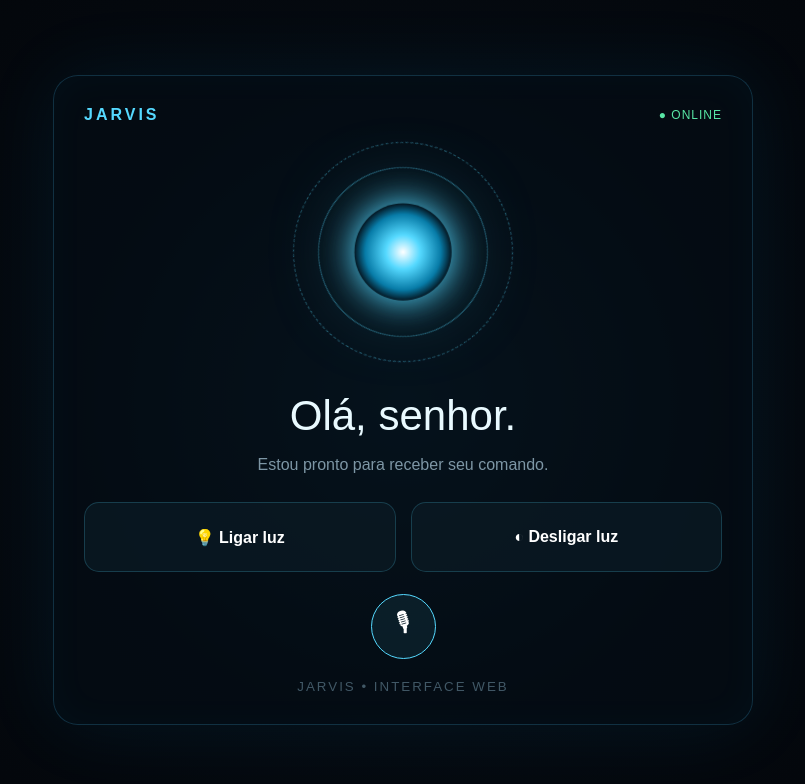
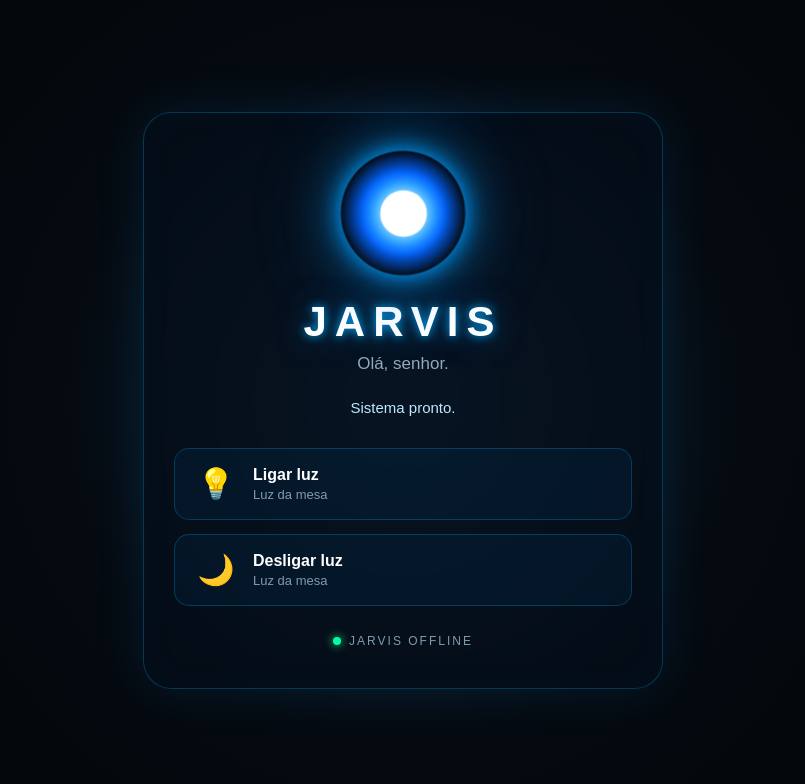
Before and after one commit to tiagomagalhaes242/Jarvis, a plain HTML site: page index.html in a window 1280 px wide. Shown: the whole page, without its empty margins (237-1042 px from the left). Drawn offline with Linux system fonts and the light colour scheme; no server answers.

Commit message:
Atualizar interface do JARVIS

```diff
--- a/index.html
+++ b/index.html
@@ -3,55 +3,58 @@
 <head>
     <meta charset="UTF-8">
     <meta name="viewport" content="width=device-width, initial-scale=1.0">
+
     <title>JARVIS</title>
+
     <link rel="stylesheet" href="style.css">
 </head>
+
 <body>
 
-<main class="app">
-
-  <header>
-    <strong>JARVIS</strong>
-    <span id="status">● ONLINE</span>
-  </header>
-
-  <section class="hero">
+    <main class="jarvis">
 
         <div class="orb">
-      <div class="core"></div>
-      <div class="ring ring1"></div>
-      <div class="ring ring2"></div>
+            <div class="orb-inner"></div>
         </div>
 
-    <h1>Olá, senhor.</h1>
+        <h1>JARVIS</h1>
 
-    <p id="message">
-      Estou pronto para receber seu comando.
-    </p>
+        <p class="subtitle">Olá, senhor.</p>
 
-  </section>
+        <div id="message" class="message">
+            Sistema pronto.
+        </div>
 
-  <section class="buttons">
+        <section class="controls">
 
-    <button id="lightOn">
-      💡 Ligar luz
+            <button id="lightOn" class="control-button">
+                <span class="icon">💡</span>
+
+                <span>
+                    <strong>Ligar luz</strong>
+                    <small>Luz da mesa</small>
+                </span>
             </button>
 
-    <button id="lightOff">
-      ◐ Desligar luz
+            <button id="lightOff" class="control-button">
+                <span class="icon">🌙</span>
+
+                <span>
+                    <strong>Desligar luz</strong>
+                    <small>Luz da mesa</small>
+                </span>
             </button>
 
         </section>
 
-  <button class="mic" id="mic">
-    🎙
-  </button>
-
-  <small>JARVIS • INTERFACE WEB</small>
+        <div class="status">
+            <span class="status-dot"></span>
+            <span id="statusText">JARVIS ONLINE</span>
+        </div>
 
     </main>
 
-<script src="script.js"></script>
+    <script src="script.js?v=3"></script>
 
 </body>
 </html>
--- a/script.js
+++ b/script.js
@@ -1,35 +1,106 @@
-const BRIDGE_URL = "https://routes-invision-techrepublic-older.trycloudflare.com";
+const BRIDGE_URL =
+    "https://routes-invision-techrepublic-older.trycloudflare.com";
 
 const message = document.getElementById("message");
+const statusText = document.getElementById("statusText");
 
-async function enviarComando(comando, texto) {
-    message.textContent = texto;
+const lightOn = document.getElementById("lightOn");
+const lightOff = document.getElementById("lightOff");
+
+
+async function enviarComando(comando) {
+
+    if (comando === "ligar") {
+        message.textContent = "💡 Ligando a luz...";
+    } else {
+        message.textContent = "🌙 Desligando a luz...";
+    }
+
+    statusText.textContent = "CONECTANDO...";
 
     try {
-        const resposta = await fetch(
-            `${BRIDGE_URL}/${comando}?t=${Date.now()}`
-        );
+
+        const url =
+            `${BRIDGE_URL}/${comando}?t=${Date.now()}`;
+
+        const resposta = await fetch(url, {
+            method: "GET",
+            cache: "no-store"
+        });
+
+        if (!resposta.ok) {
+            throw new Error(`HTTP ${resposta.status}`);
+        }
 
         const dados = await resposta.json();
 
+        console.log("Resposta do JARVIS:", dados);
+
         if (dados.ok) {
+
+            if (comando === "ligar") {
+                message.textContent = "💡 Luz ligada.";
+            } else {
+                message.textContent = "🌙 Luz desligada.";
+            }
+
+            statusText.textContent = "JARVIS ONLINE";
+
+        } else {
+
             message.textContent =
-                comando === "ligar"
-                    ? "💡 Luz ligada."
-                    : "🌙 Luz desligada.";
-        } else {
-            message.textContent = "❌ Erro ao falar com o ESP.";
+                "❌ O JARVIS recebeu o comando, mas houve um erro.";
+
+            statusText.textContent = "ERRO NO COMANDO";
         }
+
     } catch (erro) {
-        console.error(erro);
-        message.textContent = "❌ Não foi possível conectar ao JARVIS.";
+
+        console.error("Erro ao conectar ao JARVIS:", erro);
+
+        message.textContent =
+            "❌ Não foi possível conectar ao JARVIS.";
+
+        statusText.textContent = "JARVIS OFFLINE";
     }
 }
 
-document.getElementById("lightOn").addEventListener("click", () => {
-    enviarComando("ligar", "Enviando comando...");
+
+lightOn.addEventListener("click", () => {
+    enviarComando("ligar");
 });
 
-document.getElementById("lightOff").addEventListener("click", () => {
-    enviarComando("desligar", "Enviando comando...");
+
+lightOff.addEventListener("click", () => {
+    enviarComando("desligar");
 });
+
+
+async function verificarBridge() {
+
+    try {
+
+        const resposta = await fetch(
+            `${BRIDGE_URL}/?t=${Date.now()}`,
+            {
+                method: "GET",
+                cache: "no-store"
+            }
+        );
+
+        if (resposta.ok) {
+            statusText.textContent = "JARVIS ONLINE";
+        } else {
+            statusText.textContent = "BRIDGE COM ERRO";
+        }
+
+    } catch (erro) {
+
+        console.error("Bridge não respondeu:", erro);
+
+        statusText.textContent = "JARVIS OFFLINE";
+    }
+}
+
+
+verificarBridge();
--- a/style.css
+++ b/style.css
@@ -1,229 +1,238 @@
 * {
+    margin: 0;
+    padding: 0;
     box-sizing: border-box;
 }
 
 body {
-  margin: 0;
     min-height: 100vh;
     display: flex;
+    align-items: center;
     justify-content: center;
-  align-items: center;
 
     background:
-    radial-gradient(circle at center, #0b2635 0%, #050a10 45%, #020408 100%);
+        radial-gradient(circle at center, #10243a 0%, #050a10 45%, #020407 100%);
 
-  color: #e9faff;
-  font-family: Arial, sans-serif;
+    color: white;
+
+    font-family: Arial, Helvetica, sans-serif;
+
+    overflow: hidden;
 }
 
-.app {
-  width: min(700px, 92%);
-  min-height: 650px;
+.jarvis {
+    width: min(92%, 520px);
 
-  padding: 30px;
+    text-align: center;
 
-  display: flex;
-  flex-direction: column;
-  align-items: center;
+    padding: 40px 30px;
 
-  border: 1px solid rgba(70, 200, 255, 0.2);
-  border-radius: 25px;
+    border: 1px solid rgba(0, 190, 255, 0.25);
 
-  background: rgba(5, 12, 20, 0.75);
+    border-radius: 28px;
+
+    background: rgba(5, 15, 25, 0.72);
 
     box-shadow:
-    0 0 80px rgba(0, 180, 255, 0.08),
-    inset 0 0 40px rgba(0, 180, 255, 0.03);
-}
+        0 0 50px rgba(0, 160, 255, 0.12),
+        inset 0 0 40px rgba(0, 160, 255, 0.03);
 
-header {
-  width: 100%;
-
-  display: flex;
-  justify-content: space-between;
-  align-items: center;
-
-  color: #55d9ff;
-  letter-spacing: 3px;
-}
-
-#status {
-  font-size: 12px;
-  color: #58e6a5;
-  letter-spacing: 1px;
-}
-
-.hero {
-  flex: 1;
-
-  display: flex;
-  flex-direction: column;
-  justify-content: center;
-  align-items: center;
-
-  text-align: center;
+    backdrop-filter: blur(15px);
 }
 
 .orb {
-  width: 230px;
-  height: 230px;
+    width: 120px;
+    height: 120px;
 
-  position: relative;
+    margin: 0 auto 25px;
+
+    border-radius: 50%;
 
     display: flex;
+    align-items: center;
     justify-content: center;
-  align-items: center;
+
+    background:
+        radial-gradient(
+            circle,
+            #ffffff 0%,
+            #67dfff 8%,
+            #009dff 25%,
+            #005eff 45%,
+            transparent 70%
+        );
+
+    box-shadow:
+        0 0 20px #009dff,
+        0 0 50px rgba(0, 157, 255, 0.6),
+        0 0 90px rgba(0, 157, 255, 0.3);
+
+    animation: pulse 3s infinite ease-in-out;
+}
+
+.orb-inner {
+    width: 45px;
+    height: 45px;
+
+    border-radius: 50%;
+
+    background: #ffffff;
+
+    box-shadow:
+        0 0 20px #ffffff,
+        0 0 35px #00aaff;
+}
+
+@keyframes pulse {
+    0%, 100% {
+        transform: scale(1);
+    }
+
+    50% {
+        transform: scale(1.05);
+    }
+}
+
+h1 {
+    font-size: 42px;
+    letter-spacing: 8px;
+
+    margin-bottom: 8px;
+
+    text-shadow:
+        0 0 10px #00aaff,
+        0 0 30px rgba(0, 170, 255, 0.5);
+}
+
+.subtitle {
+    color: #91aabd;
+    font-size: 17px;
 
     margin-bottom: 25px;
 }
 
-.core {
-  width: 90px;
-  height: 90px;
+.message {
+    min-height: 24px;
 
-  border-radius: 50%;
+    margin-bottom: 25px;
 
-  background: radial-gradient(
-    circle,
-    white 0%,
-    #55d9ff 25%,
-    #087ca8 55%,
-    transparent 72%
-  );
+    color: #bdeaff;
 
-  box-shadow:
-    0 0 30px #55d9ff,
-    0 0 80px rgba(85, 217, 255, 0.35);
-
-  animation: pulse 2s infinite;
+    font-size: 15px;
 }
 
-.ring {
-  position: absolute;
-
-  border-radius: 50%;
-
-  border: 1px solid rgba(85, 217, 255, 0.4);
+.controls {
+    display: flex;
+    flex-direction: column;
+    gap: 14px;
 }
 
-.ring1 {
-  width: 170px;
-  height: 170px;
-
-  animation: rotate 8s linear infinite;
-}
-
-.ring2 {
-  width: 220px;
-  height: 220px;
-
-  border-style: dashed;
-
-  animation: rotateReverse 12s linear infinite;
-}
-
-h1 {
-  margin: 0;
-
-  font-size: 42px;
-  font-weight: 400;
-}
-
-#message {
-  color: #7d96a5;
-}
-
-.buttons {
+.control-button {
     width: 100%;
 
-  display: grid;
-  grid-template-columns: 1fr 1fr;
+    display: flex;
+    align-items: center;
 
-  gap: 15px;
-}
+    gap: 16px;
 
-.buttons button {
-  height: 70px;
+    padding: 17px 20px;
 
-  border: 1px solid rgba(85, 217, 255, 0.2);
+    border: 1px solid rgba(0, 174, 255, 0.25);
+
     border-radius: 15px;
 
-  background: rgba(10, 25, 35, 0.8);
+    background: rgba(0, 120, 200, 0.08);
 
     color: white;
 
-  font-size: 16px;
-  font-weight: bold;
-
     cursor: pointer;
 
-  transition: 0.2s;
+    text-align: left;
+
+    transition:
+        transform 0.2s,
+        background 0.2s,
+        border-color 0.2s,
+        box-shadow 0.2s;
 }
 
-.buttons button:hover {
+.control-button:hover {
     transform: translateY(-2px);
 
-  border-color: #55d9ff;
+    background: rgba(0, 150, 255, 0.16);
 
-  box-shadow: 0 0 25px rgba(85, 217, 255, 0.15);
+    border-color: rgba(0, 190, 255, 0.55);
+
+    box-shadow:
+        0 0 20px rgba(0, 160, 255, 0.15);
 }
 
-.mic {
-  width: 65px;
-  height: 65px;
-
-  margin-top: 22px;
-
-  border-radius: 50%;
-  border: 1px solid #55d9ff;
-
-  background: rgba(85, 217, 255, 0.08);
-
-  color: white;
-
-  font-size: 25px;
-
-  cursor: pointer;
+.control-button:active {
+    transform: scale(0.98);
 }
 
-small {
-  margin-top: 20px;
+.icon {
+    font-size: 30px;
+    width: 42px;
+    text-align: center;
+}
 
-  color: #415866;
+.control-button strong {
+    display: block;
+    font-size: 16px;
+    margin-bottom: 3px;
+}
+
+.control-button small {
+    display: block;
+    color: #7f9caf;
+    font-size: 13px;
+}
+
+.status {
+    display: flex;
+    align-items: center;
+    justify-content: center;
+
+    gap: 8px;
+
+    margin-top: 28px;
+
+    color: #7f9caf;
+
+    font-size: 12px;
 
     letter-spacing: 2px;
 }
 
-@keyframes pulse {
-  50% {
-    transform: scale(1.08);
-  }
+.status-dot {
+    width: 8px;
+    height: 8px;
+
+    border-radius: 50%;
+
+    background: #00ff9d;
+
+    box-shadow: 0 0 10px #00ff9d;
 }
 
-@keyframes rotate {
-  to {
-    transform: rotate(360deg);
-  }
-}
+@media (max-width: 500px) {
 
-@keyframes rotateReverse {
-  to {
-    transform: rotate(-360deg);
-  }
-}
-
-@media (max-width: 600px) {
-
-  .app {
-    min-height: 90vh;
-  }
-
-  .buttons {
-    grid-template-columns: 1fr;
+    .jarvis {
+        padding: 30px 20px;
     }
 
     h1 {
-    font-size: 32px;
+        font-size: 34px;
     }
 
+    .orb {
+        width: 100px;
+        height: 100px;
     }
+
+    .orb-inner {
+        width: 38px;
+        height: 38px;
+    }
+}
```
Lines whose indentation alone changed are shown as unchanged.
